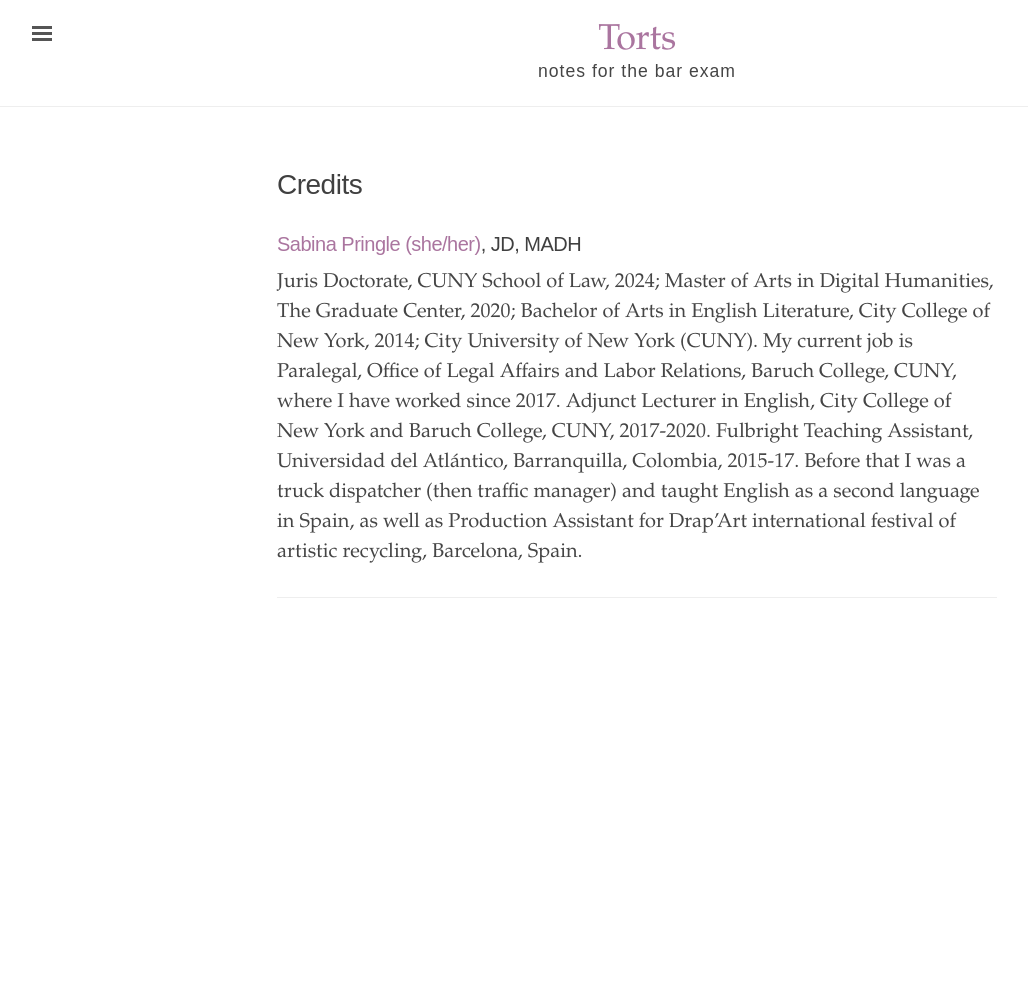
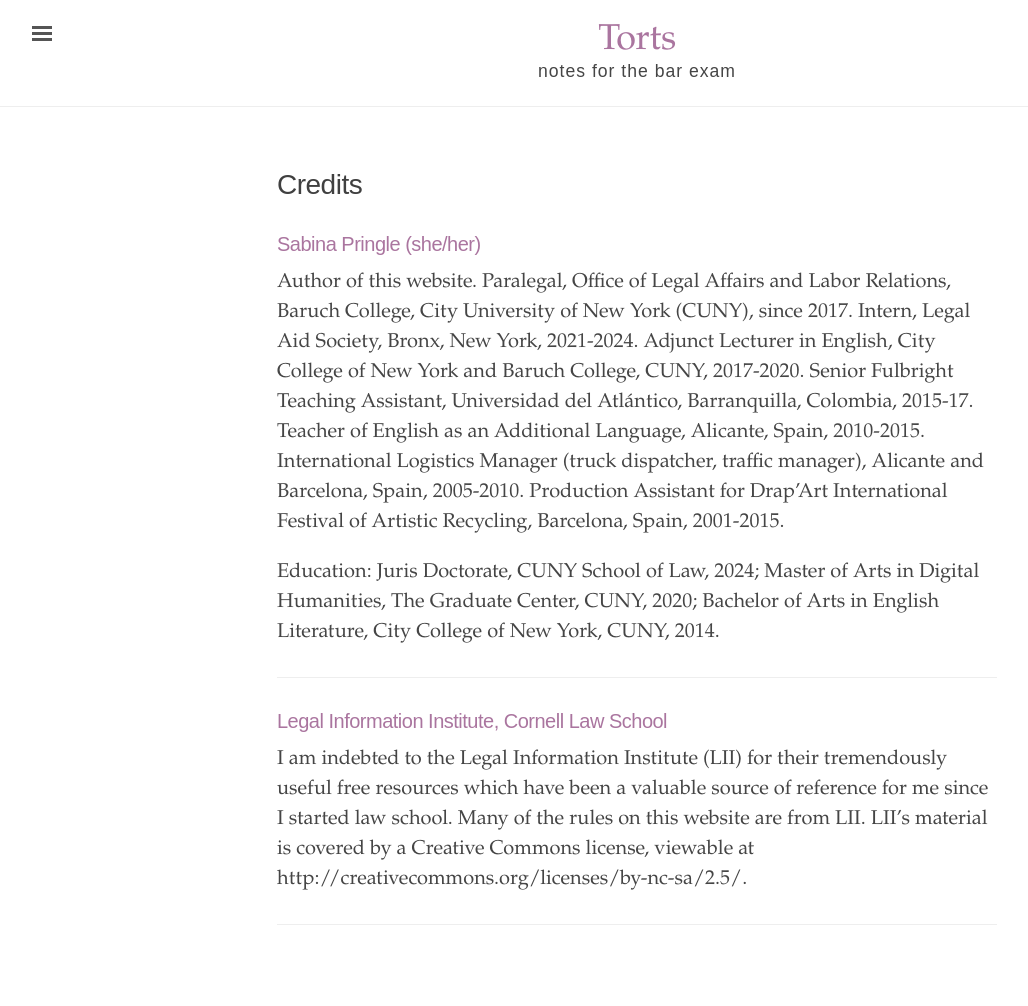
Before and after one commit to binipringle/torts, a Jekyll site: the page built from credits.md, in a window 1280 px wide. Shown: the whole page, without its empty margins (3-1031 px from the left). Built offline with Jekyll 4.4.1, drawn with Linux system fonts in a browser that asks for light colours; before the commit the page ends 900 px from its top, so only the background shows below that.

Commit message:
minor edit to outline and added LII to credits

```diff
--- a/credits.md
+++ b/credits.md
@@ -3,8 +3,16 @@ layout: page
 title: Credits
 ---
 
-### [Sabina Pringle (she/her)](https://sabinapringle.commons.gc.cuny.edu/), JD, MADH
+### [Sabina Pringle (she/her)](https://sabinapringle.commons.gc.cuny.edu/)
 
-Juris Doctorate, CUNY School of Law, 2024; Master of Arts in Digital Humanities, The Graduate Center, 2020; Bachelor of Arts in English Literature, City College of New York, 2014; City University of New York (CUNY). My current job is Paralegal, Office of Legal Affairs and Labor Relations, Baruch College, CUNY, where I have worked since 2017. Adjunct Lecturer in English, City College of New York and Baruch College, CUNY, 2017-2020. Fulbright Teaching Assistant, Universidad del Atlántico, Barranquilla, Colombia, 2015-17. Before that I was a truck dispatcher (then traffic manager) and taught English as a second language in Spain, as well as Production Assistant for Drap’Art international festival of artistic recycling, Barcelona, Spain.
+Author of this website. Paralegal, Office of Legal Affairs and Labor Relations, Baruch College, City University of New York (CUNY), since 2017. Intern, Legal Aid Society, Bronx, New York, 2021-2024. Adjunct Lecturer in English, City College of New York and Baruch College, CUNY, 2017-2020. Senior Fulbright Teaching Assistant, Universidad del Atlántico, Barranquilla, Colombia, 2015-17. Teacher of English as an Additional Language, Alicante, Spain, 2010-2015. International Logistics Manager (truck dispatcher, traffic manager), Alicante and Barcelona, Spain, 2005-2010. Production Assistant for Drap’Art International Festival of Artistic Recycling, Barcelona, Spain, 2001-2015.
+
+Education: Juris Doctorate, CUNY School of Law, 2024; Master of Arts in Digital Humanities, The Graduate Center, CUNY, 2020; Bachelor of Arts in English Literature, City College of New York, CUNY, 2014.
 
 ---
+
+### [Legal Information Institute, Cornell Law School](https://www.law.cornell.edu/)
+
+I am indebted to the Legal Information Institute (LII) for their tremendously useful free resources which have been a valuable source of reference for me since I started law school. Many of the rules on this website are from LII. LII's material is covered by a Creative Commons license, viewable at http://creativecommons.org/licenses/by-nc-sa/2.5/.
+
+---
```
Also changed, not shown: _texts/0-outline.md (+2 -0 lines).
